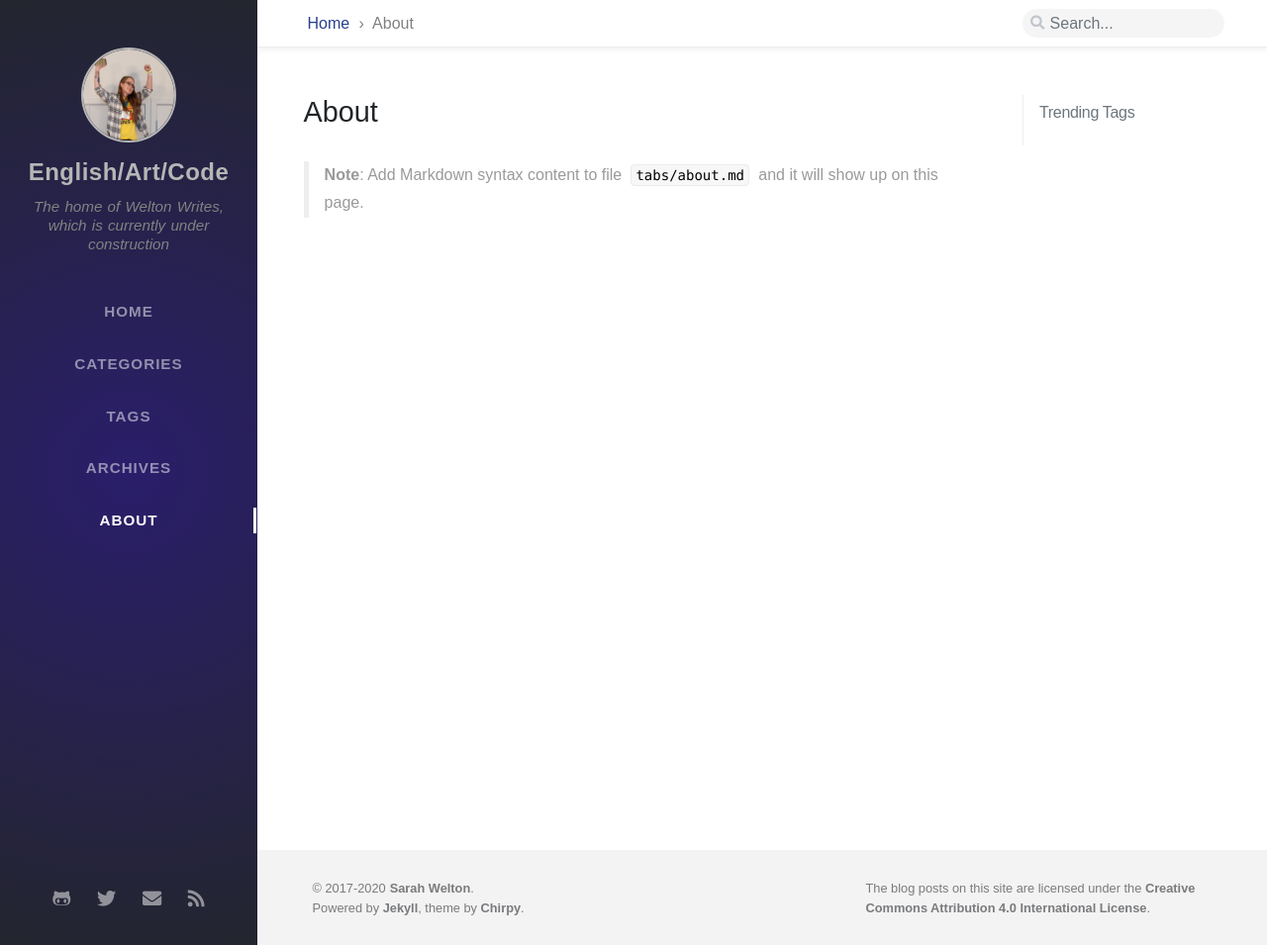
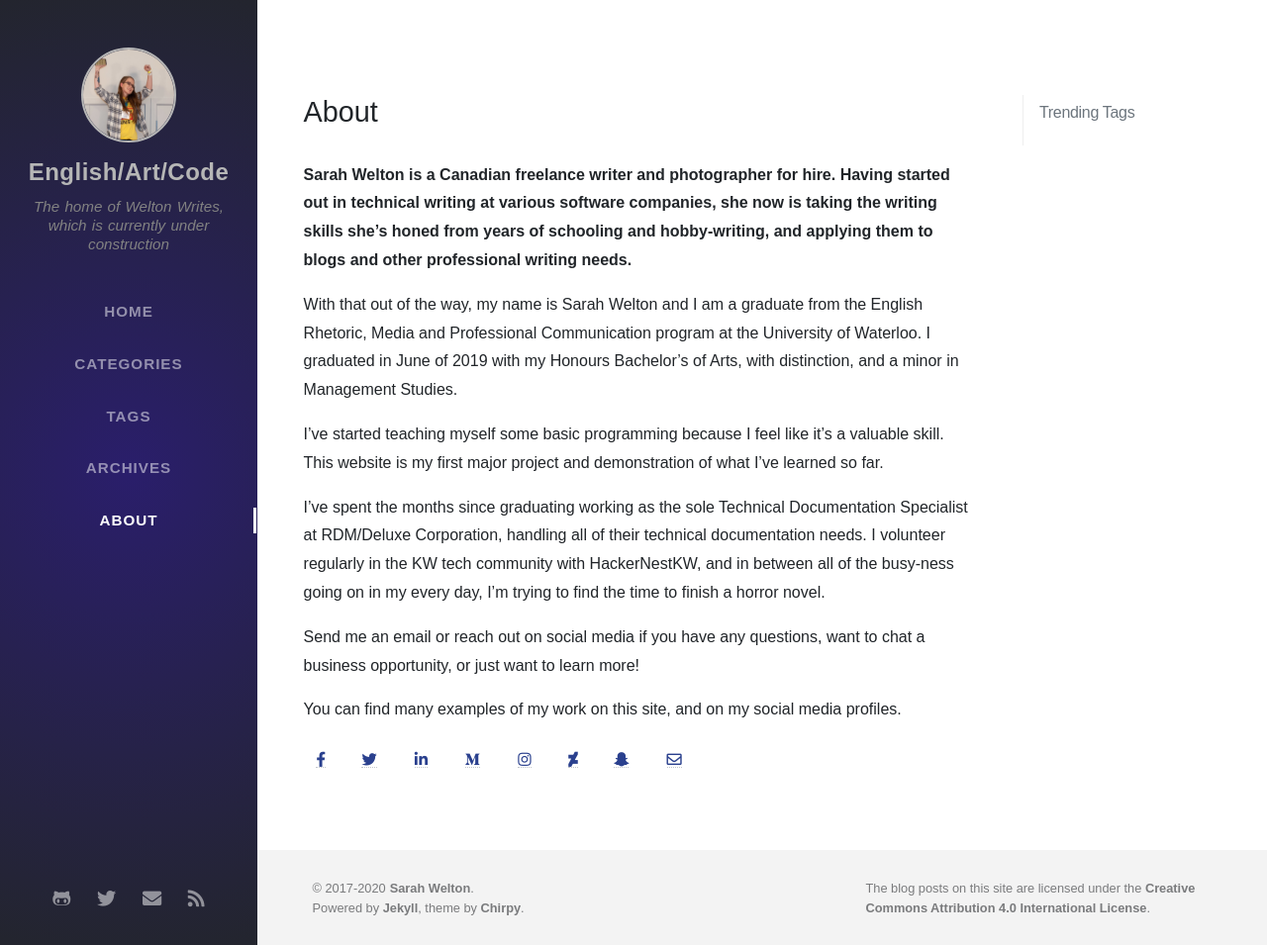
Before and after one commit to slwelton/website, a Jekyll site: the page built from tabs/about.md, in a window 1280 px wide and 955 px high. Shown: the whole window at 99% size. Built offline with Jekyll 4.4.1, drawn with Linux system fonts in a browser that asks for light colours; nearby versions of some CDN libraries; some web fonts are replaced; comment, search, counter and statistics services are not loaded.

Commit message:
Added information in markdown to about.md

```diff
--- a/tabs/about.md
+++ b/tabs/about.md
@@ -8,4 +8,27 @@ title: About
 # MIT License
 ---
 
-> **Note**: Add Markdown syntax content to file `tabs/about.md` and it will show up on this page.
+**Sarah Welton is a Canadian freelance writer and photographer for hire. Having started out in technical writing at various software companies, she now is taking the writing skills she's honed from years of schooling and hobby-writing, and applying them to blogs and other professional writing needs.**
+
+With that out of the way, my name is Sarah Welton and I am a graduate from the English Rhetoric, Media and Professional Communication program at the University of Waterloo. I graduated in June of 2019 with my Honours Bachelor's of Arts, with distinction, and a minor in Management Studies.
+
+I've started teaching myself some basic programming because I feel like it's a valuable skill. This website is my first major project and demonstration of what I've learned so far.
+
+I've spent the months since graduating working as the sole Technical Documentation Specialist at RDM/Deluxe Corporation, handling all of their technical documentation needs. I volunteer regularly in the KW tech community with HackerNestKW, and in between all of the busy-ness going on in my every day, I'm trying to find the time to finish a horror novel.
+
+Send me an email or reach out on social media if you have any questions, want to chat a business opportunity, or just want to learn more!
+
+You can find many examples of my work on this site, and on my social media profiles.
+
+<table>
+  <tr>
+    <td><a href="https://www.facebook.com/sarahlwelton" class="fab fa-facebook-f"></a></td>
+    <td><a href="https://twitter.com/SarahTalksFast" class="fab fa-twitter"></a></td>
+    <td><a href="https://www.linkedin.com/in/sarah-welton-43a741114/" class="fab fa-linkedin-in"></a></td>
+    <td><a href="https://medium.com/@sarahcerabellum" class="fab fa-medium-m"></a></td>
+    <td><a href="https://www.instagram.com/sarahcerabellum/" class="fab fa-instagram"></a></td>
+    <td><a href="https://www.deviantart.com/antebelluhm" class="fab fa-deviantart"></a></td>
+    <td><a href="https://www.snapchat.com/add/antebelluhm" class="fab fa-snapchat-ghost"></a></td>
+    <td><a href="mailto:sarah@hackernest.com" class="far fa-envelope"></a></td>
+  </tr>
+</table>
```
